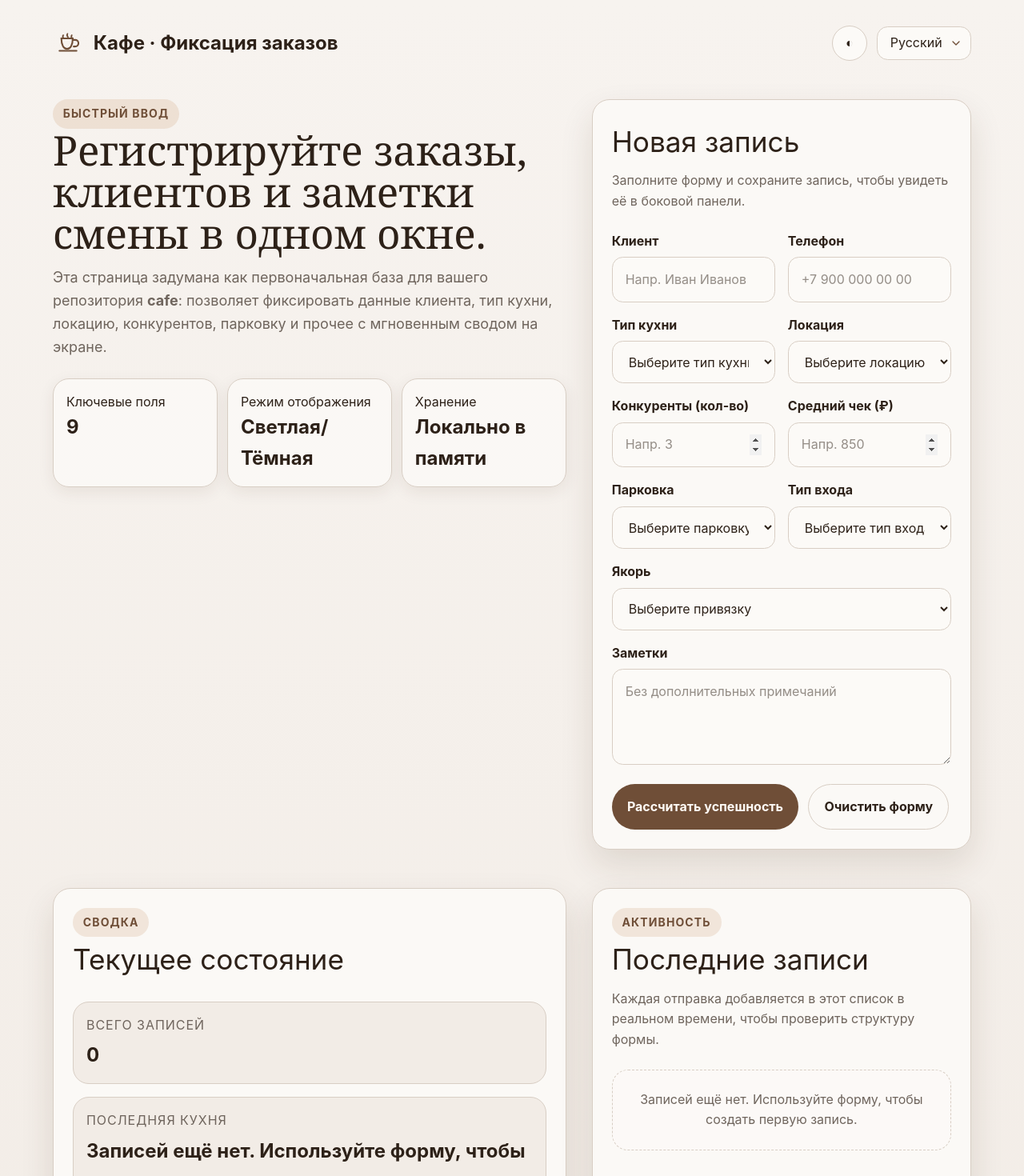
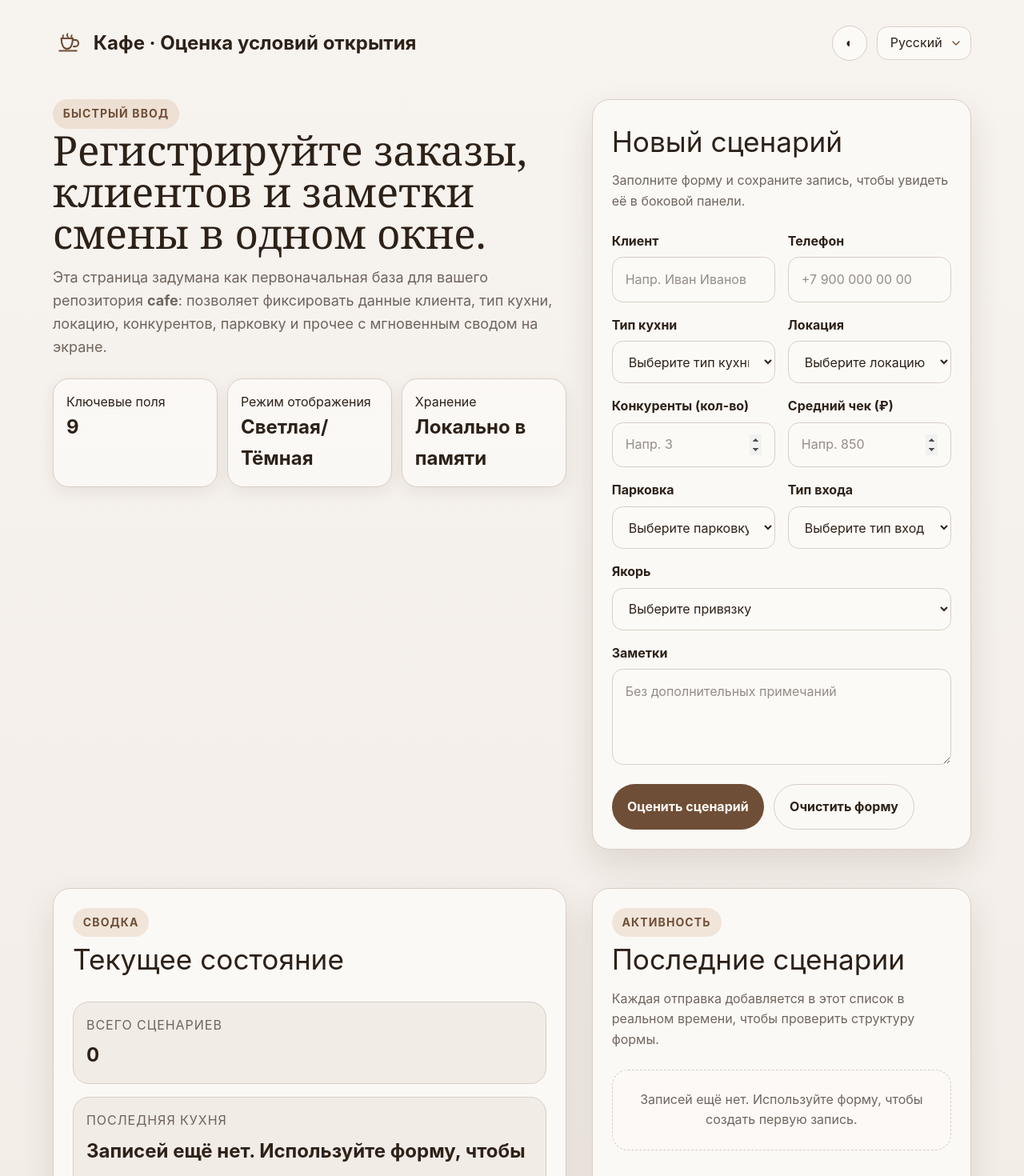
Before and after one commit to JoanTarazona99/cafe, a React (Vite) app: page / in a window 1280 px wide. Shown: the top 1470 px of the page at 80% size. Built offline with nearby package versions, Linux system fonts and the light colour scheme; a web font is replaced by a local one.

Commit message:
actualiza las traducciones en ruso para reflejar cambios en la terminología del sistema

```diff
--- a/src/App.tsx
+++ b/src/App.tsx
@@ -23,11 +23,11 @@ const translations = {
   ru: {
     meta: { title: 'Кафе · Ввод данных' },
     skip: 'Перейти к содержимому',
-    brand: { name: 'Кафе · Фиксация заказов', ariaLabel: 'Ввод данных кафе' },
+    brand: { name: 'Кафе · Оценка условий открытия', ariaLabel: 'Ввод данных кафе' },
     theme: { toggleAria: 'Сменить тему' },
     form: {
       langSelect: 'Выбрать язык',
-      title: 'Новая запись',
+      title: 'Новый сценарий',
       description: 'Заполните форму и сохраните запись, чтобы увидеть её в боковой панели.',
       labels: {
         customer: 'Клиент',
@@ -60,17 +60,17 @@ const translations = {
         entrance: { street: 'С улицы', mall: 'Внутри ТЦ', arch: 'Через арку', basement: 'Цокольный этаж', second: 'Второй этаж', aboveSecond: 'Выше второго этажа' },
         anchor: { none: 'Нет', mall: 'ТЦ', business_center: 'Бизнес-центр', university: 'Университет', college: 'Колледж', metro: 'Метро', tourist: 'Туристический объект' },
       },
-      buttons: { calculate: 'Рассчитать успешность', reset: 'Очистить форму' },
+      buttons: { calculate: 'Оценить сценарий', reset: 'Очистить форму' },
     },
-    badge: { quickEntry: 'Быстрый ввод', summary: 'Сводка', activity: 'Активность' },
+    badge: { quickEntry: 'БЫСТРЫЙ ВВОД', summary: 'Сводка', activity: 'Активность' },
     hero: {
       h1: 'Регистрируйте заказы, клиентов и заметки смены в одном окне.',
       p: 'Эта страница задумана как первоначальная база для вашего репозитория <strong>cafe</strong>: позволяет фиксировать данные клиента, тип кухни, локацию, конкурентов, парковку и прочее с мгновенным сводом на экране.',
     },
     stats: { ariaLabel: 'Визуальное резюме', fieldsLabel: 'Ключевые поля', fieldsValue: '9', visualModeLabel: 'Режим отображения', visualModeValue: 'Светлая/Тёмная', storageLabel: 'Хранение', storageValue: 'Локально в памяти' },
-    summary: { title: 'Текущее состояние', totalRecords: 'Всего записей', lastCuisine: 'Последняя кухня', lastLocation: 'Последняя локация' },
+    summary: { title: 'Текущее состояние', totalRecords: 'Всего сценариев', lastCuisine: 'Последняя кухня', lastLocation: 'Последняя локация' },
     log: {
-      title: 'Последние записи',
+      title: 'Последние сценарии',
       description: 'Каждая отправка добавляется в этот список в реальном времени, чтобы проверить структуру формы.',
       empty: 'Записей ещё нет. Используйте форму, чтобы создать первую запись.',
       noNotes: 'Без дополнительных заметок.',
```
